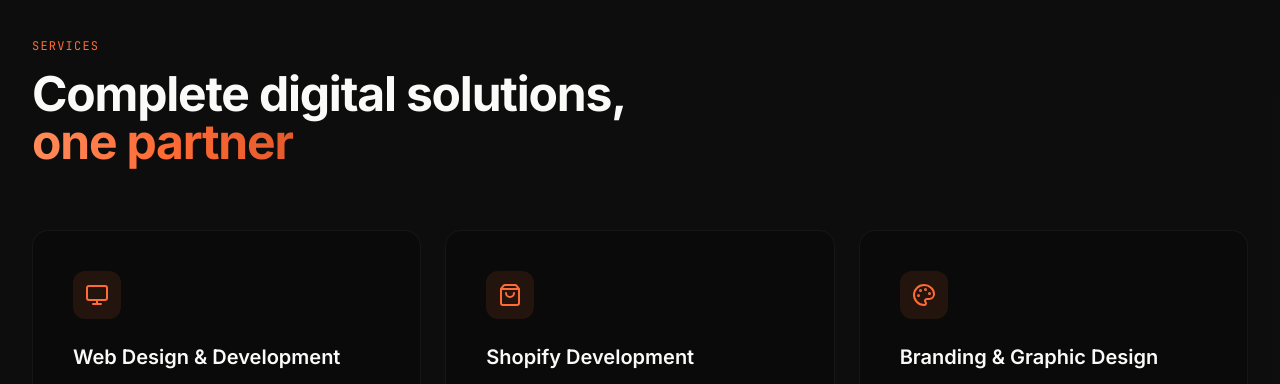
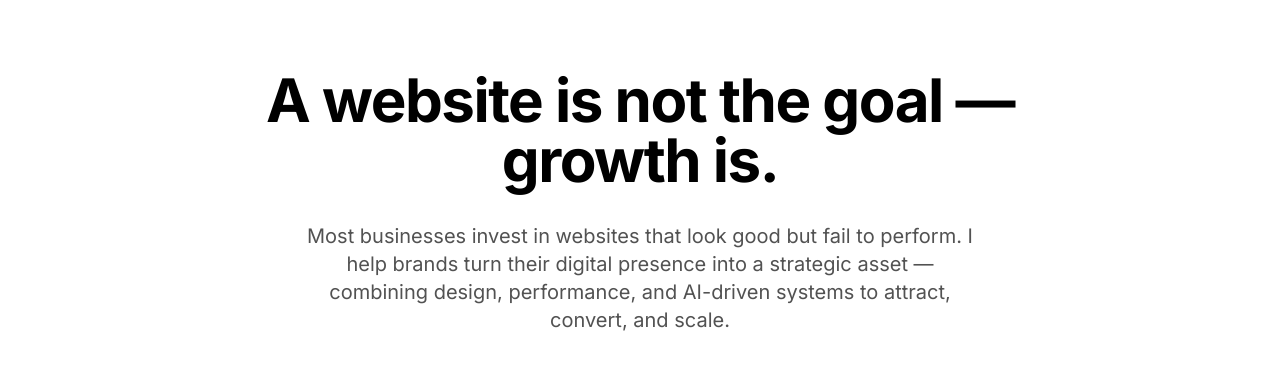
Before and after one commit to hejculto/premium-site, a Next.js app: page / in a window 1280 px wide. Shown: the part 922-1306 px from the top of the page. Built offline with nearby package versions, Linux system fonts and the light colour scheme.

Commit message:
Add transition section between hero and services

```diff
--- a/src/app/page.tsx
+++ b/src/app/page.tsx
@@ -1,6 +1,7 @@
 import {
   Header,
   Hero,
+  TransitionSection,
   Services,
   WhyWorkWithMe,
   Portfolio,
@@ -16,6 +17,7 @@ export default function Home() {
       <Header />
       <main>
         <Hero />
+        <TransitionSection />
         <Services />
         <WhyWorkWithMe />
         <Portfolio />
--- /dev/null
+++ b/src/components/TransitionSection.tsx
@@ -0,0 +1,26 @@
+'use client'
+
+import { motion } from 'framer-motion'
+
+export function TransitionSection() {
+  return (
+    <section className="py-32 md:py-40 lg:py-48 bg-white">
+      <div className="container-premium px-6">
+        <motion.div
+          className="max-w-3xl mx-auto text-center"
+          initial={{ opacity: 0, y: 40 }}
+          whileInView={{ opacity: 1, y: 0 }}
+          viewport={{ once: true }}
+          transition={{ duration: 0.8, ease: [0.22, 1, 0.36, 1] }}
+        >
+          <h2 className="text-3xl sm:text-4xl md:text-5xl lg:text-6xl font-bold tracking-tight text-black transition-colors duration-500 hover:text-[#ff6a3d] mb-8 leading-tight">
+            A website is not the goal — growth is.
+          </h2>
+          <p className="text-lg md:text-xl text-neutral-600 max-w-2xl mx-auto leading-relaxed">
+            Most businesses invest in websites that look good but fail to perform. I help brands turn their digital presence into a strategic asset — combining design, performance, and AI-driven systems to attract, convert, and scale.
+          </p>
+        </motion.div>
+      </div>
+    </section>
+  )
+}
--- a/src/components/index.ts
+++ b/src/components/index.ts
@@ -1,5 +1,6 @@
 export { Header } from './Header'
 export { Hero } from './Hero'
+export { TransitionSection } from './TransitionSection'
 export { Services } from './Services'
 export { WhyWorkWithMe } from './WhyWorkWithMe'
 export { Portfolio } from './Portfolio'
```
